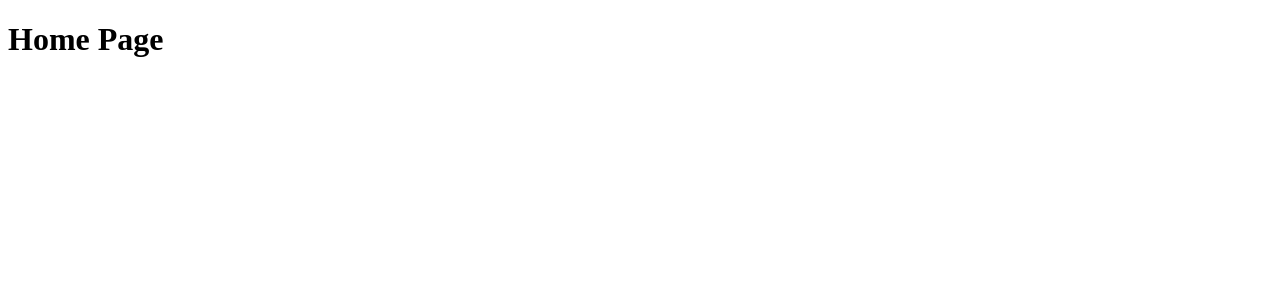
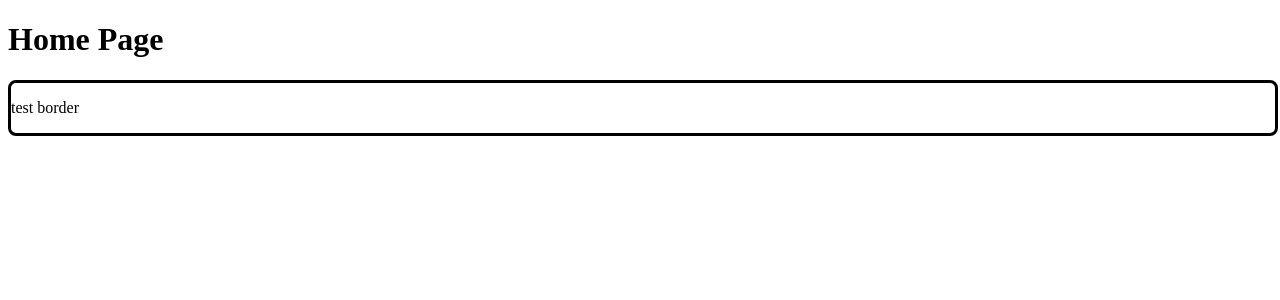
Before and after one commit to Louis-Gonzalez/green-Light, a Nuxt app: page / in a window 1280 px wide. Shown: the top 300 px of the page. Built offline with nearby package versions, Linux system fonts and the light colour scheme.

Commit message:
ADD MapStreet inside index.vue

```diff
--- /dev/null
+++ b/app/components/CrossRoad/MapStreet.vue
@@ -0,0 +1,21 @@
+<script setup lang="ts">
+
+</script>
+
+<template>
+  <div class="container-map-street">
+    <div>
+      <p>test border</p>
+      <slot></slot>
+    </div>
+  </div>
+</template>
+
+<style scoped>
+.container-map-street {
+  border: black solid 3px;
+  border-radius: 0.5rem;
+  width: 100%;
+  height: auto;
+}
+</style>
--- a/app/pages/index.vue
+++ b/app/pages/index.vue
@@ -1,9 +1,11 @@
 <script setup lang="ts">
 
+import MapStreet from "~/components/CrossRoad/MapStreet.vue";
 </script>
 
 <template>
   <h1>Home Page</h1>
+  <MapStreet/>
 </template>
 
 <style scoped>
```
Also changed, not shown: app/components/CrossRoad/CrossRoadCard/BuildingCard.vue (added, +11 -0 lines), app/components/CrossRoad/CrossRoadCard/RoadCard.vue (added, +11 -0 lines), app/components/CrossRoad/CrossRoadCard/TrafficLightCard.vue (added, +11 -0 lines).
